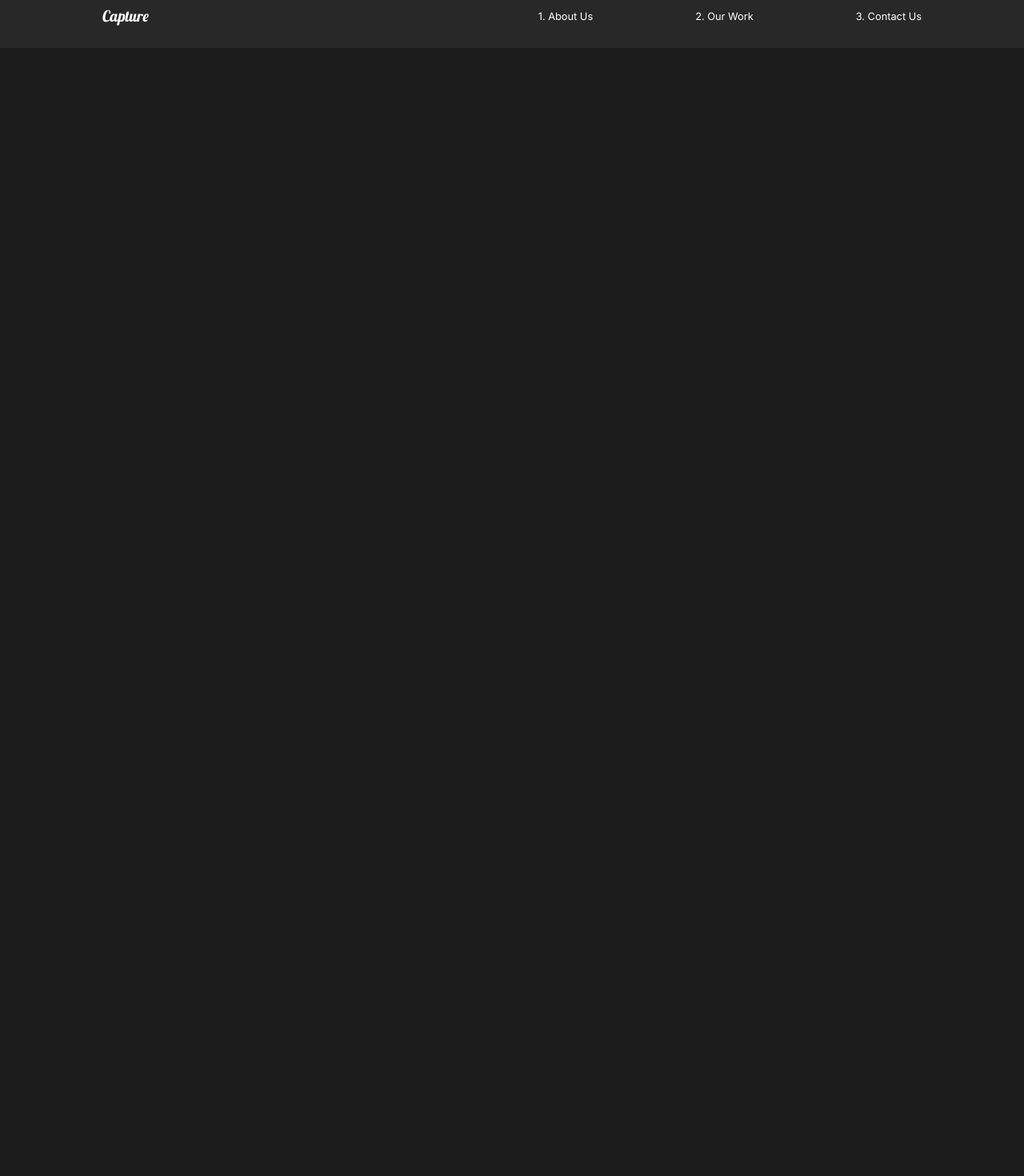
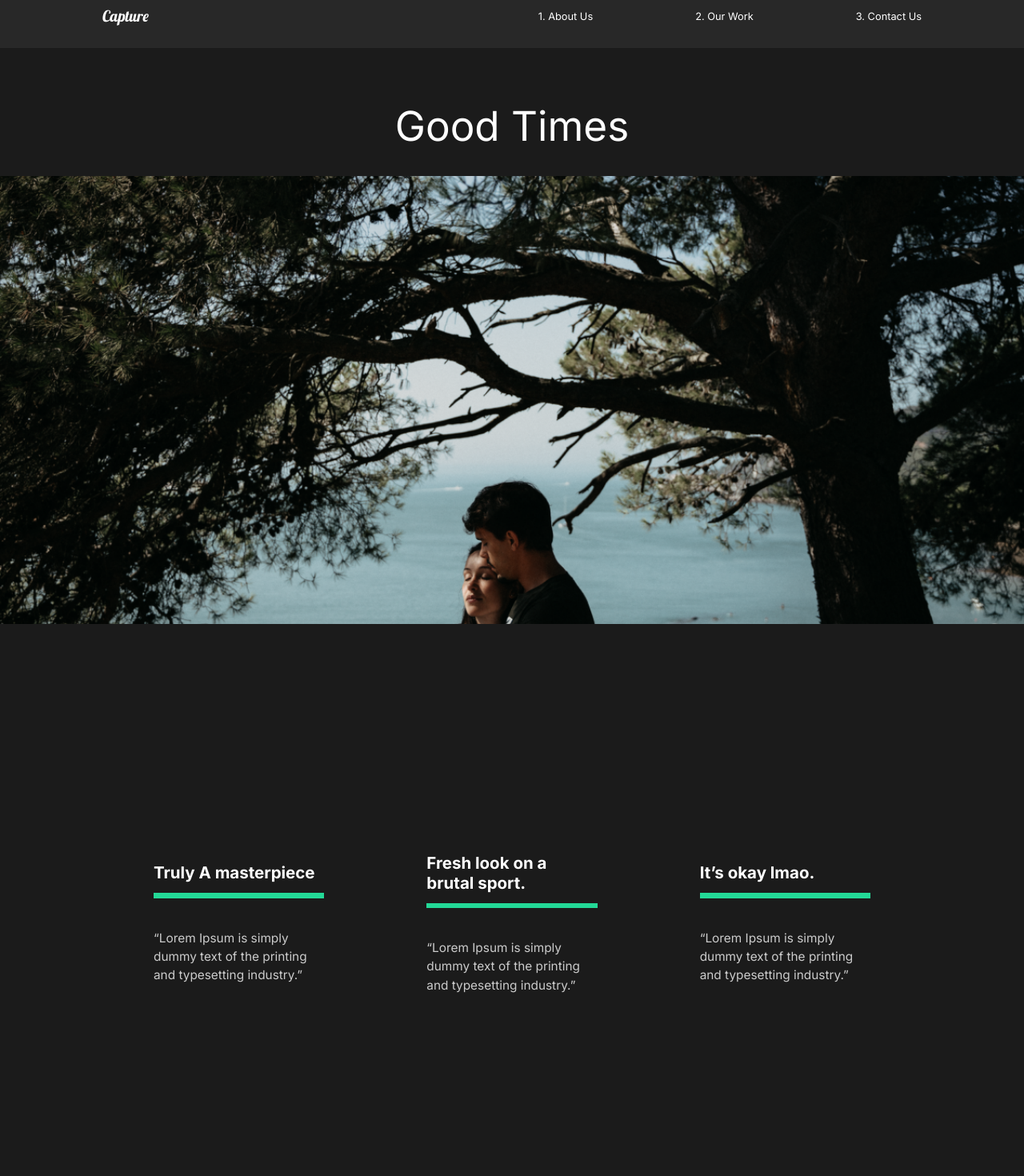
Before and after one commit to reza-goodarzi/Capture-portfolio, a React (Create React App) app: page /work/good-times in a window 1280 px wide. Shown: the part 20-1490 px from the top of the page at 80% size. Before the commit the page ends 800 px from the top, so only its background shows below. Built offline with nearby package versions, Linux system fonts and the light colour scheme.

Commit message:
Movie Detail

```diff
--- a/src/App.js
+++ b/src/App.js
@@ -5,10 +5,11 @@
 import GlobalStyle from "./components/GlobalStyle";
 import ContactUs from "./pages/ContactUs";
 import OurWork from "./pages/OurWork";
+import Nav from "./components/Nav";
+import MovieDetail from "./pages/MovieDetail";
 
 // Router
 import { Switch, Route } from 'react-router-dom';
-import Nav from "./components/Nav";
 
 
 
@@ -27,9 +28,15 @@
           <OurWork />
         </Route>
 
-        <Route exact path="/contact">
+        <Route path="/work/:id">
+          <MovieDetail />
+        </Route>
+
+        <Route path="/contact">
           <ContactUs />
         </Route>
+
+
       </Switch>
 
     </div>
--- /dev/null
+++ b/src/movieState.js
@@ -0,0 +1,81 @@
+//Import Images
+import athlete from "./img/athlete-small.png";
+import goodtimes from "./img/goodtimes-small.png";
+import theracer from "./img/theracer-small.png";
+import athlete2 from "./img/athlete2.png";
+import goodtimes2 from "./img/good-times2.jpg";
+import theracer2 from "./img/the-racer2.jpg";
+
+export const MovieState = () => {
+  return [
+    {
+      title: "The Athlete",
+      mainImg: athlete,
+      secondaryImg: athlete2,
+      url: "/work/the-athlete",
+      awards: [
+        {
+          title: "Truly A masterpiece",
+          description:
+            "“Lorem Ipsum is simply dummy text of the printing and typesetting industry.”",
+        },
+        {
+          title: "Fresh look on a brutal sport.",
+          description:
+            "“Lorem Ipsum is simply dummy text of the printing and typesetting industry.”",
+        },
+        {
+          title: "It’s okay lmao.",
+          description:
+            "“Lorem Ipsum is simply dummy text of the printing and typesetting industry.”",
+        },
+      ],
+    },
+    {
+      title: "Good Times",
+      mainImg: goodtimes,
+      url: "/work/good-times",
+      secondaryImg: goodtimes2,
+      awards: [
+        {
+          title: "Truly A masterpiece",
+          description:
+            "“Lorem Ipsum is simply dummy text of the printing and typesetting industry.”",
+        },
+        {
+          title: "Fresh look on a brutal sport.",
+          description:
+            "“Lorem Ipsum is simply dummy text of the printing and typesetting industry.”",
+        },
+        {
+          title: "It’s okay lmao.",
+          description:
+            "“Lorem Ipsum is simply dummy text of the printing and typesetting industry.”",
+        },
+      ],
+    },
+    {
+      title: "The Racer",
+      mainImg: theracer,
+      url: "/work/the-racer",
+      secondaryImg: theracer2,
+      awards: [
+        {
+          title: "Truly A masterpiece",
+          description:
+            "“Lorem Ipsum is simply dummy text of the printing and typesetting industry.”",
+        },
+        {
+          title: "Fresh look on a brutal sport.",
+          description:
+            "“Lorem Ipsum is simply dummy text of the printing and typesetting industry.”",
+        },
+        {
+          title: "It’s okay lmao.",
+          description:
+            "“Lorem Ipsum is simply dummy text of the printing and typesetting industry.”",
+        },
+      ],
+    },
+  ];
+};
--- /dev/null
+++ b/src/pages/MovieDetail.js
@@ -0,0 +1,113 @@
+import { useEffect, useState } from 'react';
+import styled from 'styled-components';
+import { useHistory } from 'react-router-dom';
+import { MovieState } from '../movieState';
+
+const MovieDetail = () => {
+	const history = useHistory();
+	const url = history.location.pathname;
+	const [movies, setMovies] = useState(MovieState);
+	const [movie, setMovie] = useState(null);
+
+	// useEffect
+	useEffect(() => {
+		const currentMovie = movies.filter(stateMovie => (
+			stateMovie.url === url
+		));
+		setMovie(...currentMovie);
+	}, [movies, url]);
+
+	return (
+		<>
+			{movie && (
+				<Details>
+					<HeadLine>
+						<h2>{movie.title}</h2>
+						<img src={movie.mainImg} alt="movie" />
+					</HeadLine>
+					<Awards>
+						{movie.awards.map(award => (
+							<Award
+								key={award.title}
+								title={award.title}
+								description={award.description} />
+						))}
+					</Awards>
+					<ImageDisplay>
+						<img src={movie.secondaryImg} alt="secondaryImg"/>
+					</ImageDisplay>
+				</Details>
+			)}
+		</>
+	)
+};
+
+const Details = styled.div`
+	color: #fff;
+
+`;
+
+const HeadLine = styled.div`
+	min-height: 90vh;
+	padding-top: 20vh;
+	position: relative;
+
+	h2{
+		position: absolute;
+		top: 10%;
+		left: 50%;
+		transform: translate(-50%, -10%);
+	}
+
+	img{
+		width: 100%;
+		height: 70vh;
+		object-fit: cover;
+	}
+`;
+
+const Awards = styled.div`
+	min-height: 80vh;
+	display: flex;
+	margin: 5rem 10rem;
+	align-items: center;
+	justify-content: space-around;
+`;
+
+const ImageDisplay = styled.div`
+	min-height: 50vh;
+	img{
+		width: 100%;
+		height: 100vh;
+		object-fit: cover;
+	}
+`
+
+export default MovieDetail;
+
+//Award Component
+const Award = ({ title, description }) => {
+	return (
+		<AwardStyle>
+			<h3>{title}</h3>
+			<div className="line"></div>
+			<p>{description}</p>
+		</AwardStyle>
+	);
+}
+
+const AwardStyle = styled.div`
+	padding: 5rem;
+	h3{
+		font-size: 1.6rem;
+	}
+	.line{
+		width: 100%;
+		background: #23d997;
+		height: 0.5rem;
+		margin: 1rem 0;
+	}
+	p{
+		padding: 2rem 0;
+	}
+`;
--- a/src/pages/OurWork.js
+++ b/src/pages/OurWork.js
@@ -13,7 +13,7 @@
 			<Movie>
 				<h2>Athlete</h2>
 				<div className="line"></div>
-				<Link to="/">
+				<Link to="/work/the-athlete">
 					<img src={athlete} alt="athlete"/>
 				</Link>
 			</Movie>
@@ -21,7 +21,7 @@
 			<Movie>
 				<h2>The Racer</h2>
 				<div className="line"></div>
-				<Link to="/">
+				<Link to="/work/the-racer">
 					<img src={theRacer} alt="theRacer" />
 				</Link>
 			</Movie>
@@ -29,7 +29,7 @@
 			<Movie>
 				<h2>Good Times</h2>
 				<div className="line"></div>
-				<Link to="/">
+				<Link to="/work/good-times">
 					<img src={goodTimes} alt="goodTimes" />
 				</Link>
 			</Movie>
@@ -43,7 +43,6 @@
 	padding: 5rem 10rem;
 	h2{
 		padding: 1rem 0;
-		color: #ccc;
 	}
 `;
 
@@ -58,8 +57,7 @@
 
 	img{
 		width: 100%;
-		height: 70vh;
-		object-fit: cover;
+		height: 70vh
 	}
 
 `;
```
Also changed, not shown: 1 other file (tests, documents, lock files or other folders).
